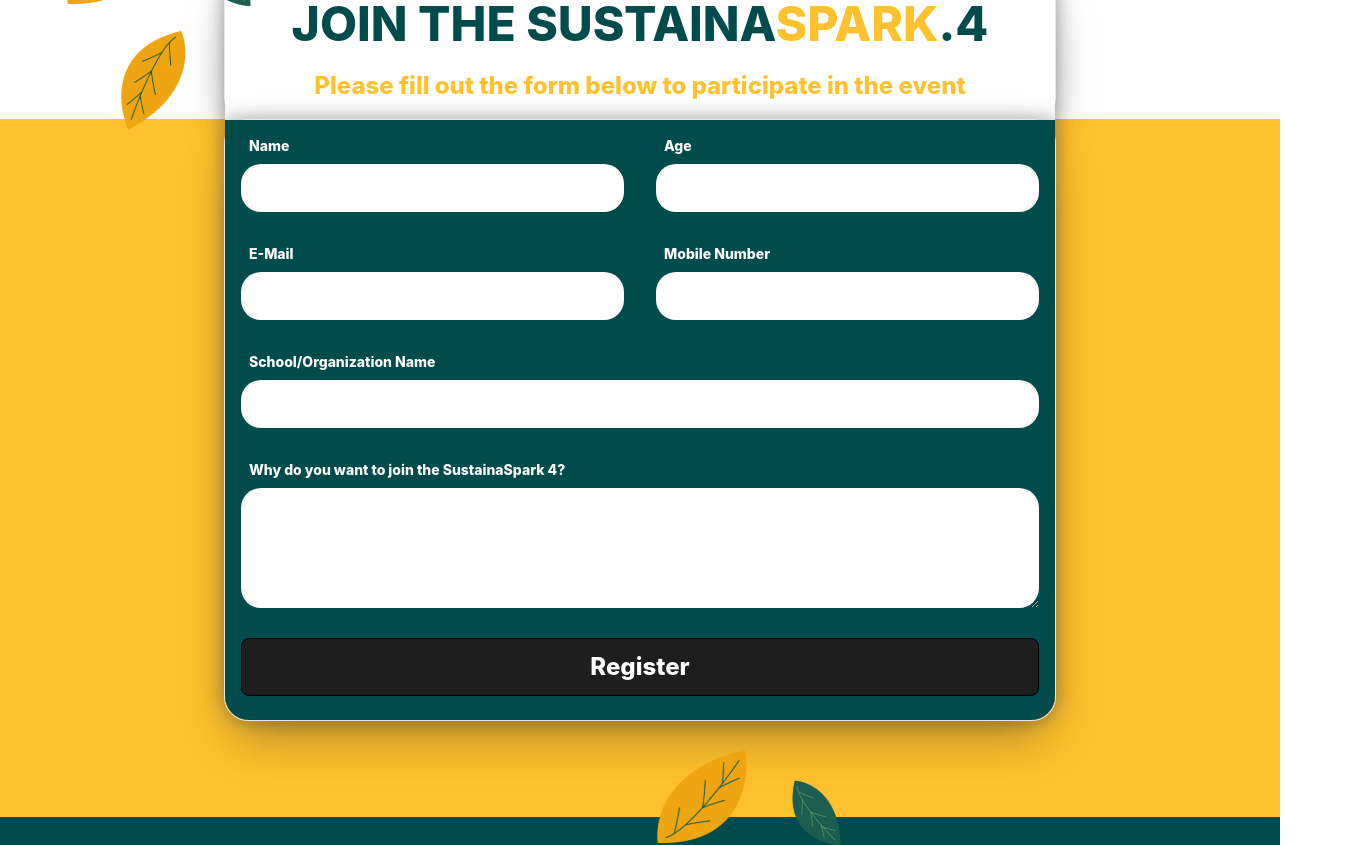
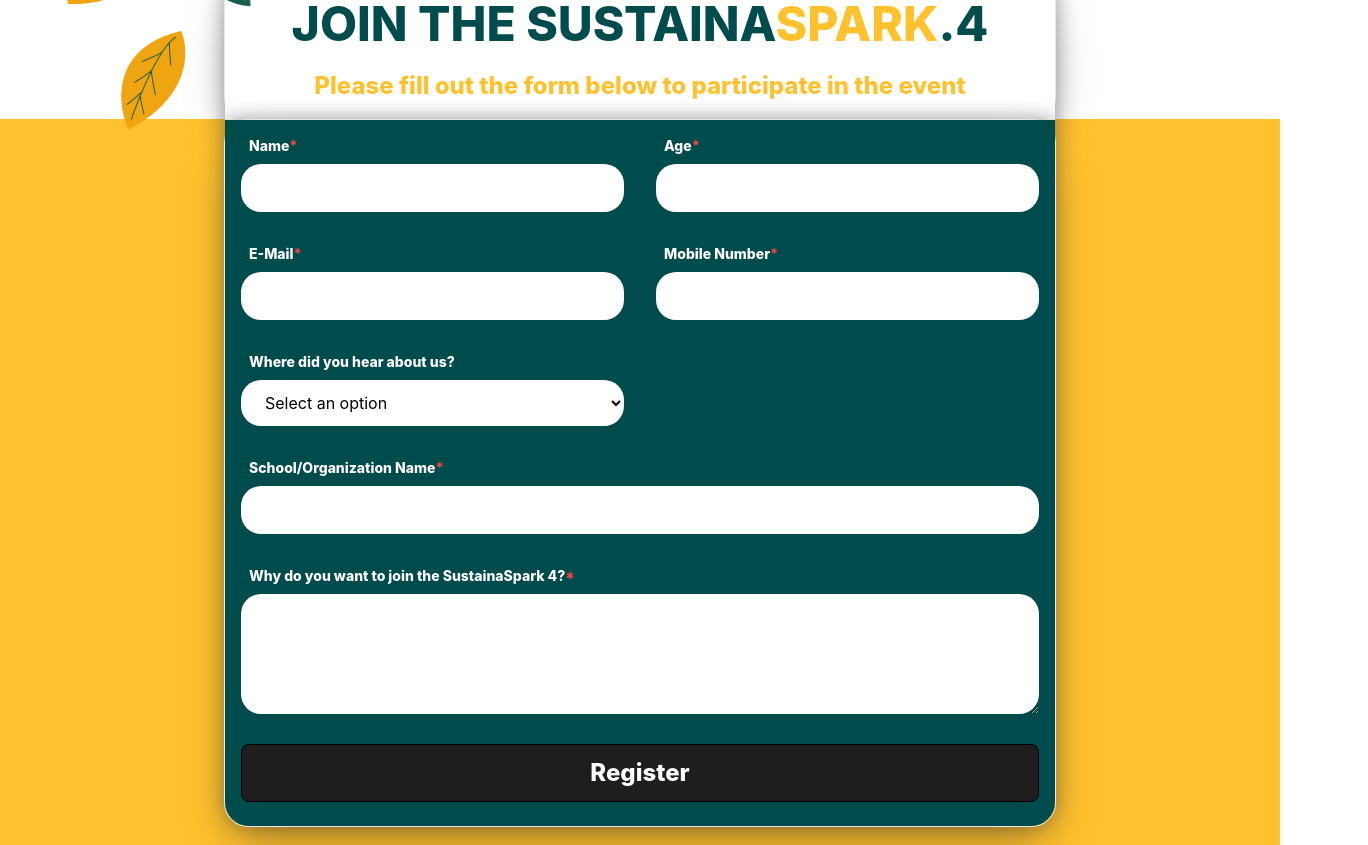
Before and after one commit to sushrut-patil/sustainaspark, a React (Create React App) app: page / in a window 1280 px wide. Shown: the part 4780-5625 px from the top of the page, 1368 px wide, since content can reach past the window. Built offline with nearby package versions, Linux system fonts and the light colour scheme.

Commit message:
Backend APi Updated

```diff
--- a/src/Components/AboutSS4.js
+++ b/src/Components/AboutSS4.js
@@ -37,7 +37,7 @@ const AboutSS4 = ({ registrationRef }) => {
             <img
               src="/images/leaf.svg"
               alt="Decorative leaf"
-              className="absolute bottom-[-100px] right-[-120px] w-48 h-48 z-10 hidden lg:block"
+              className="absolute bottom-[-100px] right-[-10px] w-48 h-48 z-10 hidden lg:block"
             />
           </div>
         </div>
--- a/src/Components/Footer.js
+++ b/src/Components/Footer.js
@@ -109,7 +109,7 @@ const Footer = () => {
                 fontWeight: 400,
                 lineHeight: '19.36px',
               }} className="text-white">
-                +91-xxxxx-xxxxx
+                +91-98103-03938
               </span>
               <Phone size={20} className="text-yellow-500" />
             </div>
--- a/src/Components/HomePageHero.js
+++ b/src/Components/HomePageHero.js
@@ -8,7 +8,7 @@ const HomepageHero = ({ registrationRef }) => {
     };
 
     const handleLearnMoreClick = () => {
-        window.open("https://drive.google.com/file/d/1AxMM2zAXRaD9wPGvpcLdtYgAma3zgIio/view?usp=drive_link", "_blank");
+        window.open("https://drive.google.com/file/d/1je1fZr75eWeN-OGDp46hdqrNQD8tK1ch/view?usp=sharing", "_blank");
     };
 
     return (
--- a/src/Components/SustainaSparkForm.js
+++ b/src/Components/SustainaSparkForm.js
@@ -2,7 +2,17 @@ import React, { useState, useEffect } from 'react';
 import axios from 'axios';
 import SuccessPopup from './SuccessPopup';
 
+const LoadingSpinner = () => (
+    <div className="fixed inset-0 bg-black bg-opacity-50 flex items-center justify-center z-50">
+      <div className="bg-white p-8 rounded-lg flex flex-col items-center">
+        <div className="w-12 h-12 border-4 border-[#004C4C] border-t-transparent rounded-full animate-spin mb-4"></div>
+        <p className="text-[#004C4C] font-bold">Processing Please Wait...</p>
+      </div>
+    </div>
+);
+
 const SustainaSparkForm = () => {
+
     const [formData, setFormData] = useState({
         participantName: '',
         participantAge: '',
@@ -10,11 +20,21 @@ const SustainaSparkForm = () => {
         participantPhone: '',
         participantSchool: '',
         reasonToJoin: '',
+        source: '',
+        referral: ''
     });
 
     const [showPopup, setShowPopup] = useState(false);
     const [errors, setErrors] = useState({});
     const [submitted, setSubmitted] = useState(false);
+    const [isLoading, setIsLoading] = useState(false);
+    const sourceOptions = [
+        'Social media',
+        'Referral',
+        'School/university',
+        'WhatsApp/Telegram groups',
+        'Unstop'
+    ];
 
     const validateForm = () => {
         const newErrors = {};
@@ -46,14 +66,16 @@ const SustainaSparkForm = () => {
         setFormData((prevState) => ({
             ...prevState,
             [name]: value,
+            ...(name === 'source' && value !== 'Referral' ? { referral: '' } : {})
         }));
     };
 
     const handleSubmit = async (e) => {
         e.preventDefault();
         if (validateForm()) {
+            setIsLoading(true);
             try {
-                axios.post("https://api.sheetbest.com/sheets/44bdd877-604e-42b2-b8c9-a0fa6b783b6c", formData);
+                await axios.post("http://139.84.152.71:8081/ss-api/submit-data", formData);
                 setSubmitted(true);
                 setFormData({
                     participantName: '',
@@ -62,9 +84,13 @@ const SustainaSparkForm = () => {
                     participantPhone: '',
                     participantSchool: '',
                     reasonToJoin: '',
+                    source: '',
+                    referral: ''
                 });
             } catch (error) {
                 console.error("Error submitting data:", error);
+            } finally {
+                setIsLoading(false);
             }
         }
     };
@@ -81,6 +107,7 @@ const SustainaSparkForm = () => {
     };
     return (
         <div className="z-10 w-full max-w-4xl mx-auto px-4 sm:px-6 lg:px-8 pb-24">
+            {isLoading && <LoadingSpinner />}
             <div className="rounded-3xl text-white border shadow-2xl drop-shadow-[0px_0px_9.9px_rgba(66,66,66,0.51)]">
                 <div className="rounded-bl-3xl rounded-br-3xl bg-[#004C4C] py-2 pb-6 px-4">
                     <form onSubmit={handleSubmit} className="space-y-6">
@@ -90,7 +117,7 @@ const SustainaSparkForm = () => {
                                     htmlFor="participantName"
                                     className="block text-sm text-left font-lato font-extrabold text-white p-2"
                                 >
-                                    Name
+                                    Name<span className="text-red-500">*</span>
                                 </label>
                                 <input
                                     type="text"
@@ -107,7 +134,7 @@ const SustainaSparkForm = () => {
                                     htmlFor="participantAge"
                                     className="block text-sm text-left font-lato font-extrabold text-white p-2"
                                 >
-                                    Age
+                                    Age<span className="text-red-500">*</span>
                                 </label>
                                 <input
                                     type="number"
@@ -124,7 +151,7 @@ const SustainaSparkForm = () => {
                                     htmlFor="participantEmail"
                                     className="block text-sm text-left font-lato font-extrabold text-white p-2"
                                 >
-                                    E-Mail
+                                    E-Mail<span className="text-red-500">*</span>
                                 </label>
                                 <input
                                     type="email"
@@ -141,7 +168,7 @@ const SustainaSparkForm = () => {
                                     htmlFor="participantPhone"
                                     className="block text-sm text-left font-lato font-extrabold text-white p-2"
                                 >
-                                    Mobile Number
+                                    Mobile Number<span className="text-red-500">*</span>
                                 </label>
                                 <input
                                     type="tel"
@@ -153,6 +180,47 @@ const SustainaSparkForm = () => {
                                 />
                                 {errors.participantPhone && <p className="text-red-500 text-xs mt-1">{errors.participantPhone}</p>}
                             </div>
+                            <div>
+                                <label
+                                    htmlFor="source"
+                                    className="block text-sm text-left font-lato font-extrabold text-white p-2"
+                                >
+                                    Where did you hear about us?
+                                </label>
+                                <select
+                                    id="source"
+                                    name="source"
+                                    className="w-full px-5 py-3 rounded-[20px] text-black bg-white"
+                                    value={formData.source}
+                                    onChange={handleChange}
+                                >
+                                    <option value="">Select an option</option>
+                                    {sourceOptions.map((option) => (
+                                        <option key={option} value={option}>
+                                            {option}
+                                        </option>
+                                    ))}
+                                </select>
+                            </div>
+
+                            {formData.source === 'Referral' && (
+                                <div>
+                                    <label
+                                        htmlFor="referral"
+                                        className="block text-sm text-left font-lato font-extrabold text-white p-2"
+                                    >
+                                        Who referred you?
+                                    </label>
+                                    <input
+                                        type="text"
+                                        id="referral"
+                                        name="referral"
+                                        className="w-full px-5 py-3 rounded-[20px] text-black bg-white"
+                                        value={formData.referral}
+                                        onChange={handleChange}
+                                    />
+                                </div>
+                            )}
                         </div>
 
                         <div>
@@ -160,7 +228,7 @@ const SustainaSparkForm = () => {
                                 htmlFor="participantSchool"
                                 className="block text-sm text-left font-lato font-extrabold text-white p-2"
                             >
-                                School/Organization Name
+                                School/Organization Name<span className="text-red-500">*</span>
                             </label>
                             <input
                                 type="text"
@@ -178,7 +246,7 @@ const SustainaSparkForm = () => {
                                 htmlFor="reasonToJoin"
                                 className="block text-sm text-left font-lato font-extrabold text-white p-2"
                             >
-                                Why do you want to join the SustainaSpark 4?
+                                Why do you want to join the SustainaSpark 4?<span className="text-red-500">*</span>
                             </label>
                             <textarea
                                 id="reasonToJoin"
```
